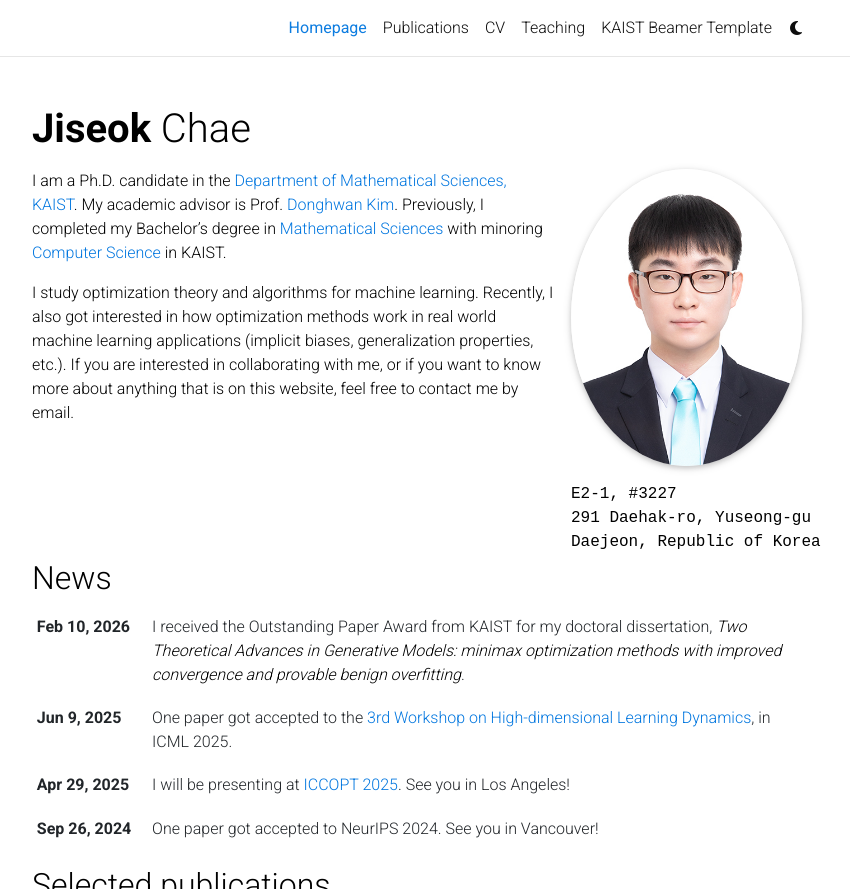
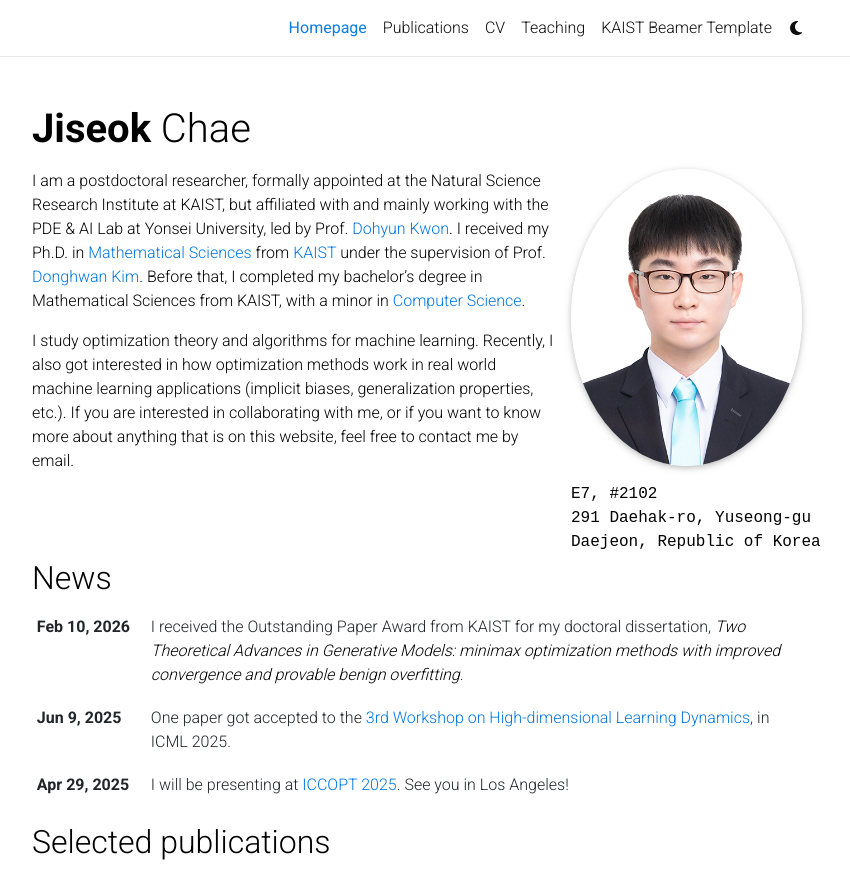
Before and after one commit to jsch8q/jsch8q.github.io, a Jekyll site: the page built from _pages/about.md, in a window 1280 px wide and 1222 px high, cut to the strip 0-889 px from the top of the window. Shown: the whole strip, without its empty margins (223-1073 px from the left). Built offline with Jekyll 4.4.1, drawn with Linux system fonts in a browser that asks for light colours; full-size pictures stand in for the smaller copies a plugin makes; comment, search, counter and statistics services are not loaded; a style sheet for code colours, icons or effects is not loaded.

Commit message:
new year update

```diff
--- a/_pages/about.md
+++ b/_pages/about.md
@@ -9,7 +9,7 @@
   image: prof_pic.jpg
   image_circular: true # crops the image to make it circular
   address: >
-    <p>E2-1, #3227</p>
+    <p>E7, #2102</p>
     <p>291 Daehak-ro, Yuseong-gu</p>
     <p>Daejeon, Republic of Korea</p>
 
@@ -21,9 +21,9 @@
 
 <!--**The main page is still under constuction; especially, I can't find a decent profile picture to use. I will at least try to keep other sections up to date.**-->
 
-I am a Ph.D. candidate in the <a href='https://mathsci.kaist.ac.kr/home/'>Department of Mathematical Sciences, KAIST</a>.
-My academic advisor is Prof. <a href='https://mathsci.kaist.ac.kr/~donghwankim'>Donghwan Kim</a>.
-Previously, I completed my Bachelor's degree in <a href='https://mathsci.kaist.ac.kr/home/'>Mathematical Sciences</a> with minoring <a href='https://cs.kaist.ac.kr/'>Computer Science</a> in KAIST.
+I am a postdoctoral researcher, formally appointed at the Natural Science Research Institute at KAIST, but affiliated with and mainly working with the PDE & AI Lab at Yonsei University, led by Prof. <a href='https://sites.google.com/site/dhkwonmath/'>Dohyun Kwon</a>.
+I received my Ph.D. in <a href='https://mathsci.kaist.ac.kr/home/'>Mathematical Sciences</a> from <a href='https://kaist.ac.kr/'>KAIST</a> under the supervision of Prof. <a href='https://mathsci.kaist.ac.kr/~donghwankim'>Donghwan Kim</a>.
+Before that, I completed my bachelor's degree in Mathematical Sciences from KAIST, with a minor in <a href='https://cs.kaist.ac.kr/'>Computer Science</a>.
 
 I study optimization theory and algorithms for machine learning.
 Recently, I also got interested in how optimization methods work in real world machine learning applications (implicit biases, generalization properties, etc.).
```
Also changed, not shown: _news/announcement_0.md (renamed from _news/announcement_1.md, +2 -0 lines).
